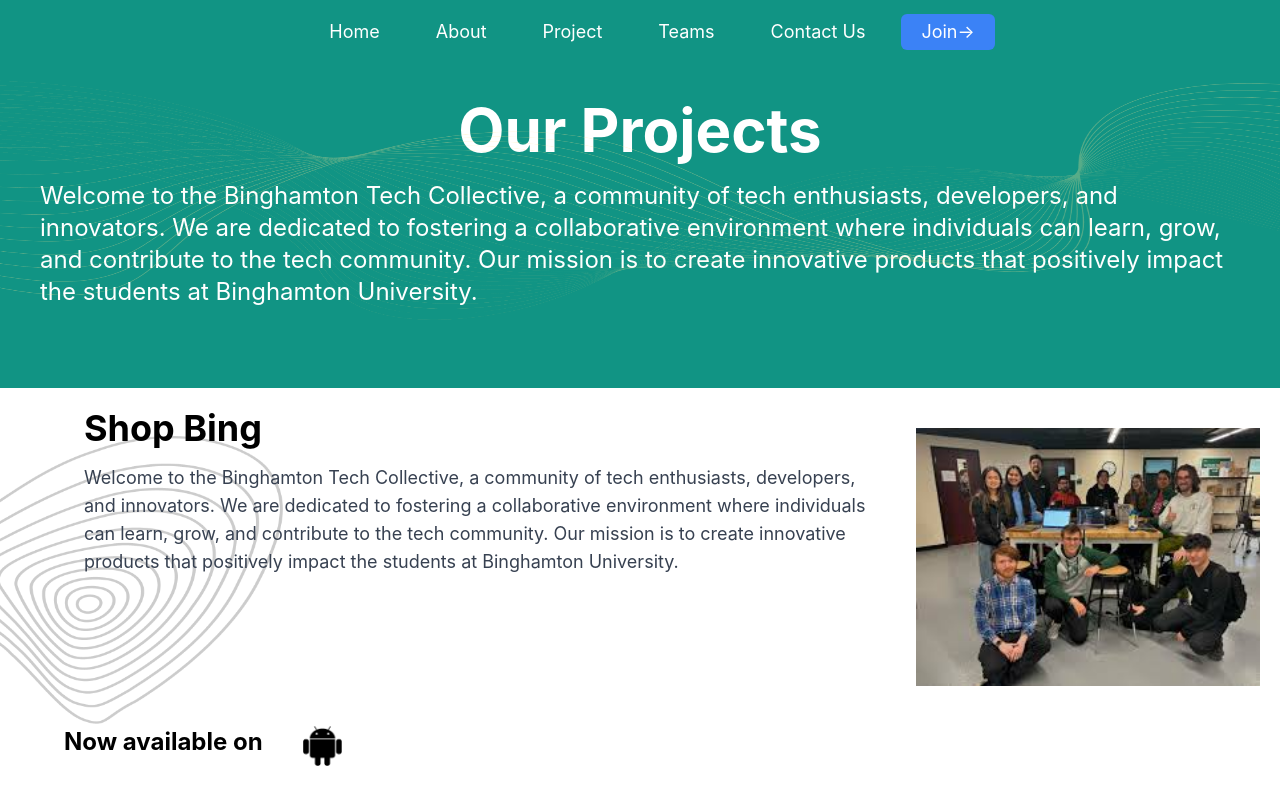
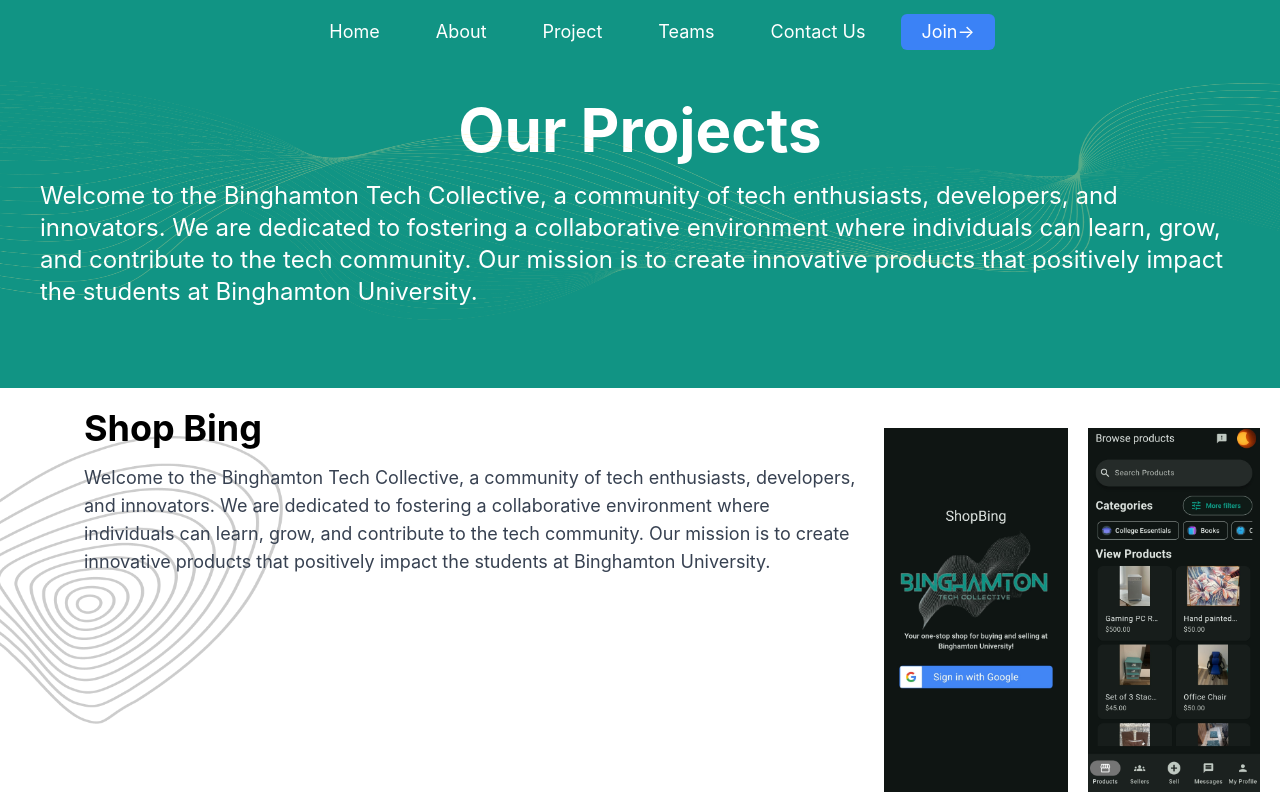
Before and after one commit to Binghamton-Tech-Collective/BTC-Website, a React (Create React App) app: page /projects in a window 1280 px wide. Shown: the top 800 px of the page. Built offline with nearby package versions, Linux system fonts and the light colour scheme.

Commit message:
Added shop bing app images

```diff
--- a/src/Components/Projects/MainContent.js
+++ b/src/Components/Projects/MainContent.js
@@ -23,9 +23,14 @@ const MainContent = () => {
           </span>
         </div>
         <img
-          src="/btc_team.jpg"
-          alt="Our Team"
-          className="relative top-5 w-full h-auto ml-auto px-5 md:min-w-96 md:top-10 md:h-auto md:pr-5"
+          src="/shop_bing_signup_page.jpg"
+          alt="Sign Up"
+          className="relative top-5 mx-auto pb-5 w-60 max-h-96 md:top-10 md:pr-5 md:max-w-96 md:max-h-96"
+        />
+        <img
+          src="/shop_bing_home_page.jpg"
+          alt="Home Page"
+          className="relative top-5 mx-auto pb-5 w-60 max-h-96 md:top-10 md:pr-5 md:max-w-96 md:max-h-96"
         />
       </div>
       <div className="relative top-10 flex flex-row px-5 md:flex md:flex-row md:pl-16 md:py-10">
```
Also changed, not shown: public/shop_bing_home_page.jpg (added), public/shop_bing_signup_page.jpg (added).
